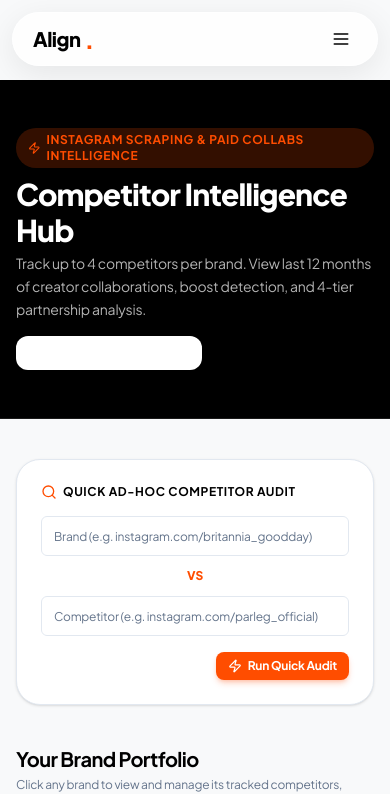
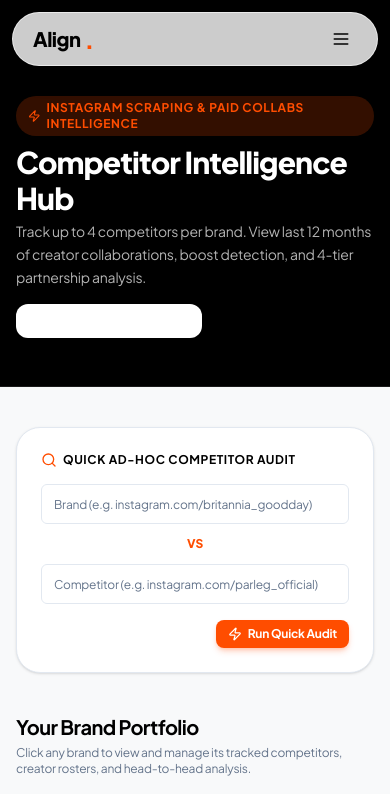
Before and after one commit to quvoid/Align, a Next.js app in the folder apps/web/: page /admin/competitor-intelligence in a window 390 px wide. Shown: the top 794 px of the page. Built offline with nearby package versions, Linux system fonts and the light colour scheme; no server answers.

Commit message:
fix: remove top white strip so full-bleed hero video touches top window edge

```diff
--- a/apps/web/src/app/admin/brands/[slug]/competitors/page.tsx
+++ b/apps/web/src/app/admin/brands/[slug]/competitors/page.tsx
@@ -337,7 +337,7 @@ export default function CompetitorsPage({ params }: { params: Promise<{ slug: st
   // HEAD-TO-HEAD DEEP DIVE VIEW
   if (selectedCompetitorId && benchmarkData) {
     return (
-      <div className="max-w-7xl mx-auto px-4 sm:px-6 lg:px-8 py-10 space-y-8 animate-in fade-in">
+      <div className="max-w-7xl mx-auto px-4 sm:px-6 lg:px-8 pt-24 pb-12 space-y-8 animate-in fade-in">
         <div className="flex items-center justify-between">
           <Button variant="ghost" onClick={closeBenchmark} className="text-text-secondary hover:text-primary font-bold">
             <ArrowLeft className="w-4 h-4 mr-2" /> Back to {config.brandName} Watchlist
@@ -482,7 +482,7 @@ export default function CompetitorsPage({ params }: { params: Promise<{ slug: st
 
   // MAIN WATCHLIST DASHBOARD VIEW
   return (
-    <div className="max-w-7xl mx-auto px-4 sm:px-6 lg:px-8 py-10 space-y-10">
+    <div className="max-w-7xl mx-auto px-4 sm:px-6 lg:px-8 pt-24 pb-12 space-y-10">
       {/* Brand Header */}
       <div className="flex flex-col md:flex-row md:items-center justify-between gap-4 pb-6 border-b border-border">
         <div>
--- a/apps/web/src/app/admin/competitor-intelligence/page.tsx
+++ b/apps/web/src/app/admin/competitor-intelligence/page.tsx
@@ -73,7 +73,7 @@ export default function CompetitorIntelligenceHubPage() {
   return (
     <div className="min-h-screen bg-background pb-24">
       {/* Hero Header */}
-      <div className="bg-primary text-white py-12 px-4 sm:px-6 lg:px-8 border-b border-white/10">
+      <div className="bg-primary text-white pt-24 pb-12 px-4 sm:px-6 lg:px-8 border-b border-white/10">
         <div className="max-w-7xl mx-auto space-y-4">
           <div className="flex flex-col md:flex-row md:items-center md:justify-between gap-4">
             <div>
--- a/apps/web/src/app/brands/page.tsx
+++ b/apps/web/src/app/brands/page.tsx
@@ -126,7 +126,7 @@ export default function BrandsPage() {
 
   return (
     <div className="min-h-screen bg-background pb-20">
-      <div className="bg-primary text-white py-12 border-b border-white/10">
+      <div className="bg-primary text-white pt-24 pb-12 border-b border-white/10">
         <div className="container mx-auto px-4">
           <div className="max-w-3xl">
             <h1 className="text-4xl md:text-5xl font-black tracking-tight mb-3">
--- a/apps/web/src/app/layout.tsx
+++ b/apps/web/src/app/layout.tsx
@@ -124,7 +124,7 @@ export default function RootLayout({
         <AnalyticsProvider />
         <Providers>
           <Navbar />
-          <main className="flex-1 pt-20 sm:pt-22">
+          <main className="flex-1">
             {children}
           </main>
           <Footer />
--- a/apps/web/src/app/page.tsx
+++ b/apps/web/src/app/page.tsx
@@ -47,7 +47,7 @@ export default function Home() {
       />
 
       {/* Hero Section */}
-      <section className="relative py-20 md:py-28 bg-black overflow-hidden flex items-center justify-center min-h-[75vh]">
+      <section className="relative pt-28 pb-20 md:pt-36 md:pb-28 bg-black overflow-hidden flex items-center justify-center min-h-[75vh]">
         <video
           autoPlay
           loop
```
